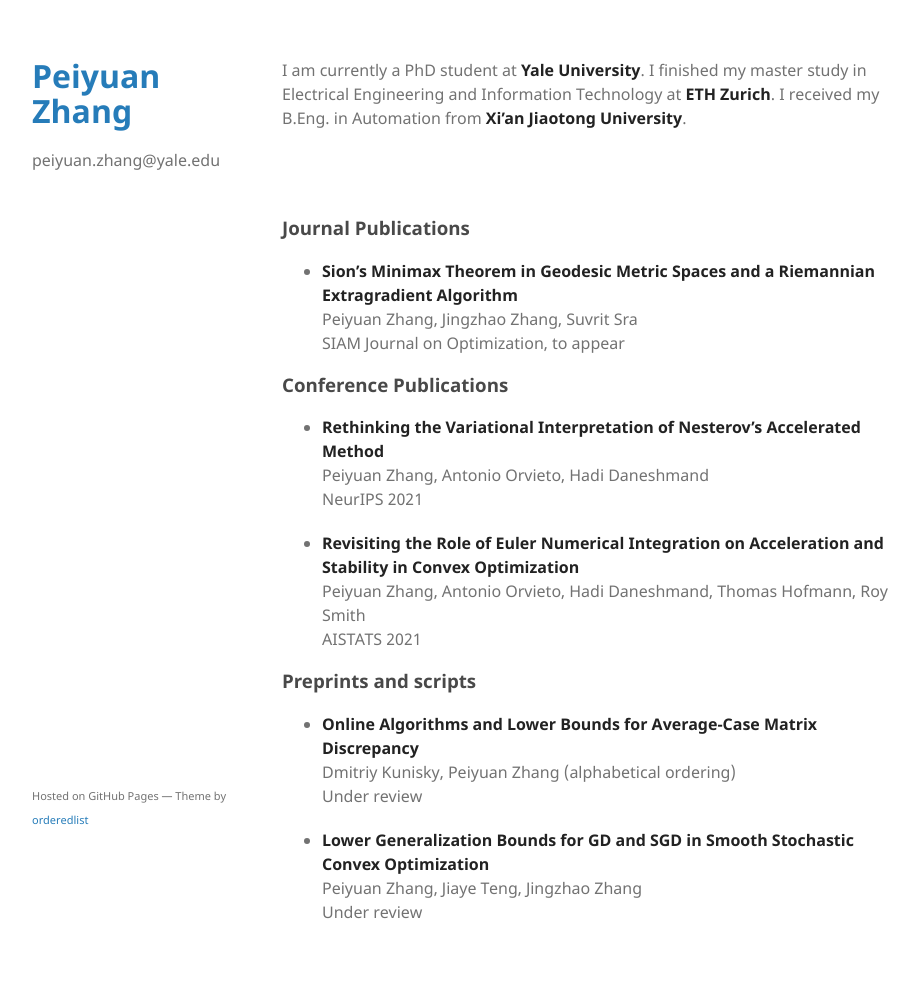
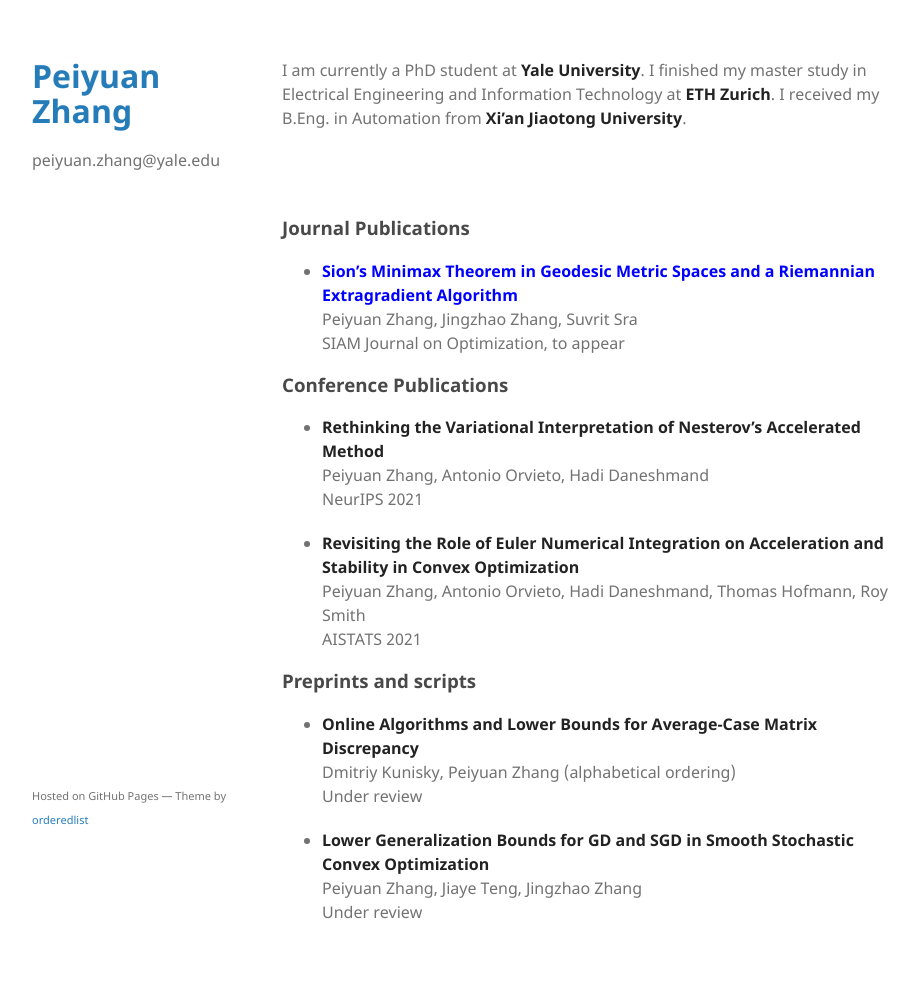
Before and after one commit to phei-iuen/phei-iuen.github.io, a Jekyll site: the page built from index.md, in a window 1280 px wide. Shown: the whole page, without its empty margins (178-1097 px from the left). Built offline with Jekyll 4.4.1, drawn with Linux system fonts in a browser that asks for light colours.

Commit message:
Update index.md

```diff
--- a/index.md
+++ b/index.md
@@ -7,7 +7,7 @@ I am currently a PhD student at **Yale University**. I finished my master study
 <br/><br/>
 
 ### Journal Publications
-* [**<span style="color:#520099A;">Sion's Minimax Theorem in Geodesic Metric Spaces and a Riemannian Extragradient Algorithm</span>**](https://arxiv.org/abs/2202.06950) <br />
+* [**<span style="color:blue;">Sion's Minimax Theorem in Geodesic Metric Spaces and a Riemannian Extragradient Algorithm</span>**](https://arxiv.org/abs/2202.06950) <br />
   Peiyuan Zhang, Jingzhao Zhang, Suvrit Sra <br />
   SIAM Journal on Optimization, to appear
 
```
